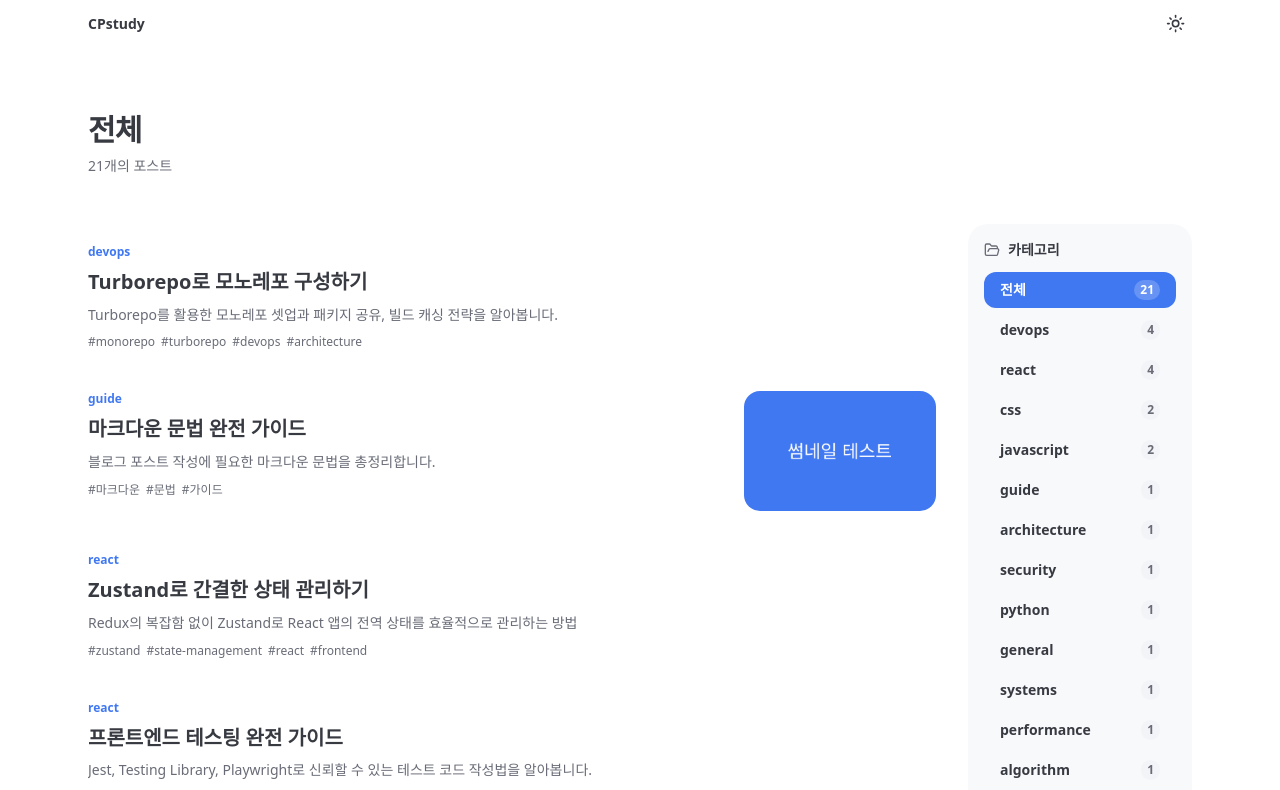
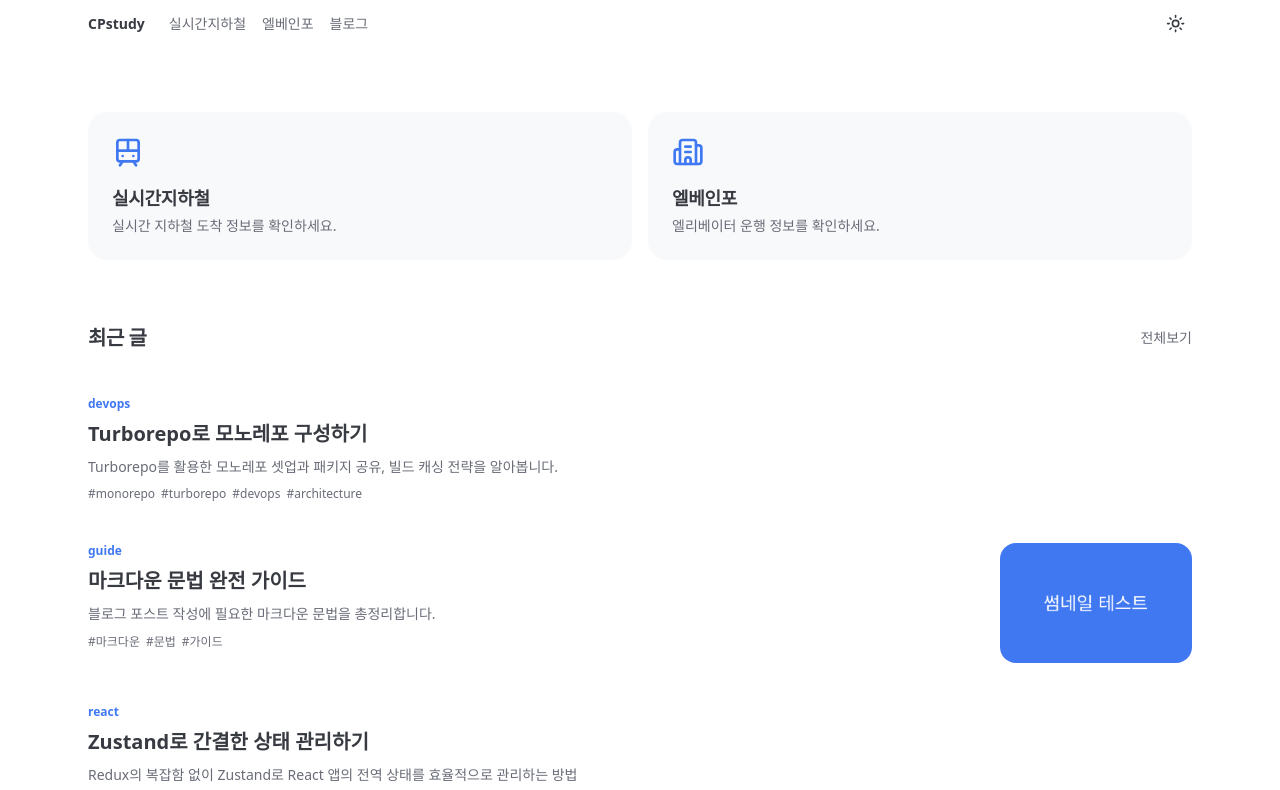
Before and after one commit to CPstudy/cpstudy.github.io, a Next.js app: page / in a window 1280 px wide. Shown: the top 790 px of the page. Built offline with nearby package versions, Linux system fonts and the light colour scheme.

Commit message:
feature: 메인 페이지 추가, 앱 소개 페이지 추가

```diff
--- a/src/app/posts/[...slug]/page.tsx
+++ b/src/app/blog/[...slug]/page.tsx
@@ -158,7 +158,7 @@ export default async function PostPage({
             <hr className="border-border mt-16 mb-8" />
 
             <Link
-              href="/"
+              href="/blog"
               className="flex items-center gap-1.5 text-sm text-muted-foreground hover:text-foreground transition-colors"
             >
               <ArrowLeft className="h-4 w-4" />
--- /dev/null
+++ b/src/app/blog/page.tsx
@@ -0,0 +1,35 @@
+import { getAllPosts } from "@/lib/posts";
+import { SiteHeader } from "@/components/site-header";
+import { PostList } from "@/components/post-list";
+
+export default function BlogPage() {
+  const posts = getAllPosts();
+
+  const categories = Array.from(
+    posts.reduce((acc, post) => {
+      if (post.category) {
+        acc.set(post.category, (acc.get(post.category) ?? 0) + 1);
+      }
+      return acc;
+    }, new Map<string, number>())
+  ).sort((a, b) => b[1] - a[1]);
+
+  const tags = Array.from(
+    posts.reduce((acc, post) => {
+      for (const tag of post.tags) {
+        acc.set(tag, (acc.get(tag) ?? 0) + 1);
+      }
+      return acc;
+    }, new Map<string, number>())
+  ).sort((a, b) => b[1] - a[1]);
+
+  return (
+    <div className="min-h-screen bg-background text-foreground">
+      <SiteHeader />
+
+      <main className="max-w-6xl mx-auto px-6 py-16">
+        <PostList posts={posts} categories={categories} tags={tags} />
+      </main>
+    </div>
+  );
+}
--- /dev/null
+++ b/src/app/elevinfo/page.tsx
@@ -0,0 +1,18 @@
+import { SiteHeader } from "@/components/site-header";
+import { Building2 } from "lucide-react";
+
+export default function ElevatorPage() {
+  return (
+    <div className="min-h-screen bg-background text-foreground">
+      <SiteHeader />
+
+      <main className="max-w-6xl mx-auto px-6 py-16">
+        <div className="flex flex-col items-center justify-center py-20 text-center">
+          <Building2 className="h-12 w-12 text-muted-foreground mb-4" />
+          <h1 className="text-2xl font-bold mb-2">엘베인포</h1>
+          <p className="text-muted-foreground">준비 중입니다.</p>
+        </div>
+      </main>
+    </div>
+  );
+}
--- a/src/app/page.tsx
+++ b/src/app/page.tsx
@@ -1,34 +1,121 @@
+import Link from "next/link";
+import Image from "next/image";
+import { SiteHeader } from "@/components/site-header";
+import { Train, Building2 } from "lucide-react";
 import { getAllPosts } from "@/lib/posts";
-import { SiteHeader } from "@/components/site-header";
-import { PostList } from "@/components/post-list";
+
+const services = [
+  {
+    title: "실시간지하철",
+    description: "실시간 지하철 도착 정보를 확인하세요.",
+    href: "/silsiganmetro",
+    icon: Train,
+  },
+  {
+    title: "엘베인포",
+    description: "엘리베이터 운행 정보를 확인하세요.",
+    href: "/elevinfo",
+    icon: Building2,
+  },
+];
 
 export default function Home() {
-  const posts = getAllPosts();
-
-  const categories = Array.from(
-    posts.reduce((acc, post) => {
-      if (post.category) {
-        acc.set(post.category, (acc.get(post.category) ?? 0) + 1);
-      }
-      return acc;
-    }, new Map<string, number>())
-  ).sort((a, b) => b[1] - a[1]);
-
-  const tags = Array.from(
-    posts.reduce((acc, post) => {
-      for (const tag of post.tags) {
-        acc.set(tag, (acc.get(tag) ?? 0) + 1);
-      }
-      return acc;
-    }, new Map<string, number>())
-  ).sort((a, b) => b[1] - a[1]);
+  const recentPosts = getAllPosts().slice(0, 5);
 
   return (
     <div className="min-h-screen bg-background text-foreground">
       <SiteHeader />
 
       <main className="max-w-6xl mx-auto px-6 py-16">
-        <PostList posts={posts} categories={categories} tags={tags} />
+
+        <div className="grid grid-cols-1 sm:grid-cols-2 gap-4">
+          {services.map((service) => (
+            <Link
+              key={service.href}
+              href={service.href}
+              className="group rounded-3xl bg-muted/50 p-6 hover:bg-muted/70 active:bg-muted/80 active:scale-95 transition-all"
+            >
+              <service.icon className="h-8 w-8 text-primary mb-4" />
+              <h2 className="text-lg font-semibold mb-1 group-hover:text-primary transition-colors">
+                {service.title}
+              </h2>
+              <p className="text-sm text-muted-foreground">
+                {service.description}
+              </p>
+            </Link>
+          ))}
+        </div>
+
+        {recentPosts.length > 0 && (
+          <div className="mt-16">
+            <div className="flex items-center justify-between mb-6">
+              <h2 className="text-xl font-bold tracking-tight">최근 글</h2>
+              <Link
+                href="/blog"
+                className="text-sm text-muted-foreground hover:text-primary transition-colors"
+              >
+                전체보기
+              </Link>
+            </div>
+
+            <ul className="space-y-px">
+              {recentPosts.map((post) => (
+                <li key={post.slug}>
+                  <Link
+                    href={`/blog/${post.slug}`}
+                    className="group flex gap-4 rounded-3xl px-4 py-5 -mx-4 hover:bg-muted/50 active:bg-muted/80 active:scale-95 transition-all"
+                  >
+                    <div className="flex-1 min-w-0 flex flex-col gap-2">
+                      {post.category && (
+                        <div className="flex items-center gap-1.5 flex-wrap">
+                          <span className="text-xs text-primary font-semibold">
+                            {post.category}
+                          </span>
+                        </div>
+                      )}
+
+                      <div className="flex items-start justify-between gap-4">
+                        <h3 className="font-semibold text-foreground group-hover:text-primary transition-colors leading-snug truncate">
+                          {post.title}
+                        </h3>
+                      </div>
+
+                      {post.description && (
+                        <p className="text-sm text-muted-foreground leading-relaxed line-clamp-2">
+                          {post.description}
+                        </p>
+                      )}
+                      {post.tags.length > 0 && (
+                        <div className="flex items-center gap-1.5 flex-wrap">
+                          {post.tags.map((tag) => (
+                            <span
+                              key={tag}
+                              className="text-xs text-muted-foreground"
+                            >
+                              #{tag}
+                            </span>
+                          ))}
+                        </div>
+                      )}
+                    </div>
+
+                    {post.thumbnail && (
+                      <div className="shrink-0 w-48 h-30 rounded-2xl overflow-hidden bg-muted">
+                        <Image
+                          src={`${process.env.NEXT_PUBLIC_BASE_PATH ?? ""}${post.thumbnail}`}
+                          alt={post.title}
+                          width={256}
+                          height={160}
+                          className="w-full h-full object-cover"
+                        />
+                      </div>
+                    )}
+                  </Link>
+                </li>
+              ))}
+            </ul>
+          </div>
+        )}
       </main>
     </div>
   );
--- /dev/null
+++ b/src/app/silsiganmetro/page.tsx
@@ -0,0 +1,18 @@
+import { SiteHeader } from "@/components/site-header";
+import { Train } from "lucide-react";
+
+export default function SubwayPage() {
+  return (
+    <div className="min-h-screen bg-background text-foreground">
+      <SiteHeader />
+
+      <main className="max-w-6xl mx-auto px-6 py-16">
+        <div className="flex flex-col items-center justify-center py-20 text-center">
+          <Train className="h-12 w-12 text-muted-foreground mb-4" />
+          <h1 className="text-2xl font-bold mb-2">실시간지하철</h1>
+          <p className="text-muted-foreground">준비 중입니다.</p>
+        </div>
+      </main>
+    </div>
+  );
+}
--- a/src/components/post-list.tsx
+++ b/src/components/post-list.tsx
@@ -65,7 +65,7 @@ export function PostList({ posts, categories, tags }: Props) {
             {paged.map((post) => (
               <li key={post.slug}>
                 <Link
-                  href={`/posts/${post.slug}`}
+                  href={`/blog/${post.slug}`}
                   className="group flex gap-4 rounded-3xl px-4 py-5 -mx-4 hover:bg-muted/50 active:bg-muted/80 active:scale-95 transition-all"
                 >
                   <div className="flex-1 min-w-0 flex flex-col gap-2">
--- a/src/components/site-header.tsx
+++ b/src/components/site-header.tsx
@@ -1,16 +1,35 @@
 import Link from "next/link";
 import { ModeToggle } from "@/components/mode-toggle";
+
+const navItems = [
+  { label: "실시간지하철", href: "/silsiganmetro" },
+  { label: "엘베인포", href: "/elevinfo" },
+  { label: "블로그", href: "/blog" },
+];
 
 export function SiteHeader() {
   return (
     <header className="sticky top-0 z-50 w-full bg-background/95 backdrop-blur h-12">
       <div className="max-w-6xl mx-auto px-6 h-full flex items-center justify-between">
+        <div className="flex items-center gap-6">
           <Link
             href="/"
             className="text-sm font-semibold hover:text-primary transition-colors"
           >
             CPstudy
           </Link>
+          <nav className="hidden sm:flex items-center gap-4">
+            {navItems.map((item) => (
+              <Link
+                key={item.href}
+                href={item.href}
+                className="text-sm text-muted-foreground hover:text-foreground transition-colors"
+              >
+                {item.label}
+              </Link>
+            ))}
+          </nav>
+        </div>
         <ModeToggle />
       </div>
     </header>
```
Lines whose indentation alone changed are shown as unchanged.
